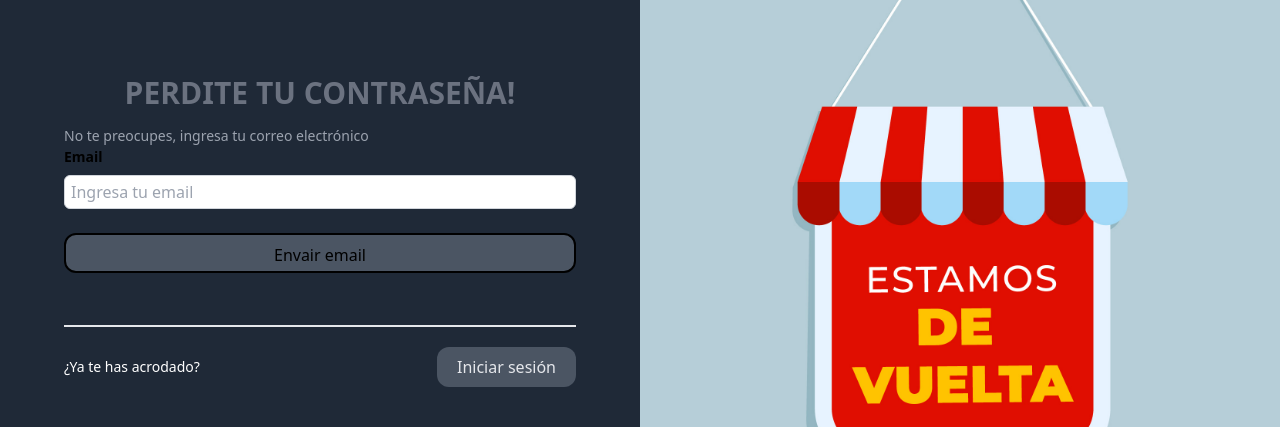
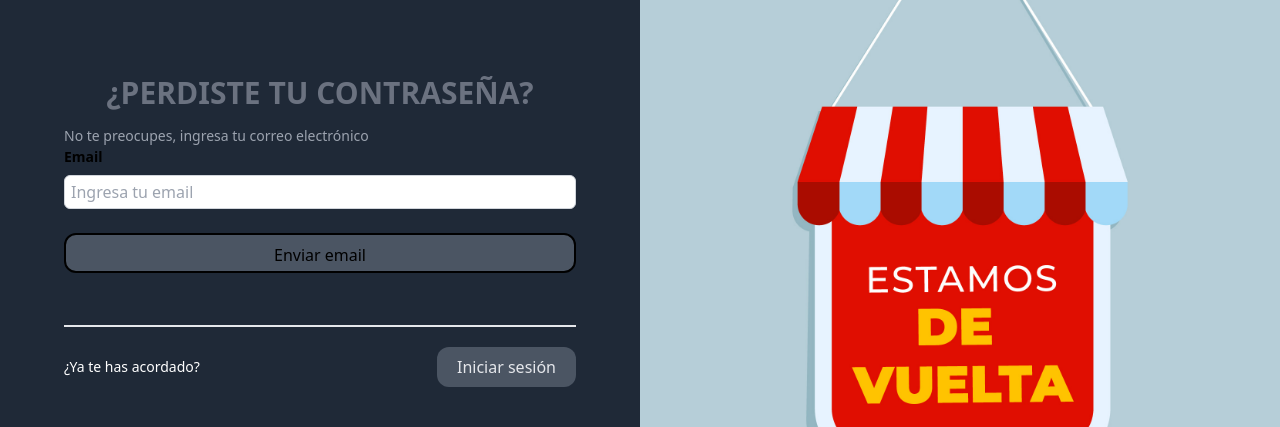
Before and after one commit to JoseEduardo23/Frontend, a React (Vite) app: page /forgot/id in a window 1280 px wide. Shown: the part 172-599 px from the top of the page. Built offline with nearby package versions, Linux system fonts and the light colour scheme.

Commit message:
Proyecto2

```diff
--- a/src/paginas/Forgot.jsx
+++ b/src/paginas/Forgot.jsx
@@ -6,9 +6,9 @@ import '../Estilos/Forgot.css'
 import React from 'react'
 
 export const Forgot = () => {
-
-    const [mail, setMail] = useState({})
+    const [mail, setMail] = useState({ email: '' }) // Inicializar con campo email
     const [isModalVisible, setIsModalVisible] = useState(false)
+    const [isLoading, setIsLoading] = useState(false) // Estado para carga
 
     const handleChange = (e) => {
         setMail({
@@ -17,15 +17,41 @@ export const Forgot = () => {
         })
     }
 
-    const handleSubmit = async (e) =>{
+    const handleSubmit = async (e) => {
         e.preventDefault()
+
+        // Validación básica del email
+        if (!mail.email || !/^[^\s@]+@[^\s@]+\.[^\s@]+$/.test(mail.email)) {
+            toast.error('Por favor ingresa un email válido')
+            return
+        }
+
+        setIsLoading(true)
         try {
             const url = `${import.meta.env.VITE_BACKEND_URL}api/usuario/recuperar-password`
-            const respuesta = await axios.post(url, mail)
-            setIsModalVisible(true)
+            const respuesta = await axios.post(url, { email: mail.email })
+
+            // Verificar respuesta exitosa
+            if (respuesta.status === 200) {
+                setIsModalVisible(true)
+                toast.success('Correo enviado exitosamente')
+            }
         } catch (error) {
-            console.log(error)
-            toast.error(error.response.data.msg)
+            console.error('Error completo:', error)
+
+            // Manejo detallado de errores
+            if (error.response) {
+                // El servidor respondió con un código de error
+                toast.error(error.response.data?.msg || 'Error al procesar la solicitud')
+            } else if (error.request) {
+                // La solicitud fue hecha pero no hubo respuesta
+                toast.error('No se recibió respuesta del servidor. Verifica tu conexión.')
+            } else {
+                // Error al configurar la solicitud
+                toast.error('Error al configurar la petición: ' + error.message)
+            }
+        } finally {
+            setIsLoading(false)
         }
     }
 
@@ -38,24 +64,38 @@ export const Forgot = () => {
             <ToastContainer />
             <div className="forgot-container">
                 <div className="forgot-form-container">
-                    <h1 className="forgot-heading">Perdite tu contraseña!</h1>
+                    <h1 className="forgot-heading">¿Perdiste tu contraseña?</h1>
                     <small className="forgot-subheading">No te preocupes, ingresa tu correo electrónico</small>
 
                     <form onSubmit={handleSubmit}>
                         <div className="mb-1">
                             <label className="mb-2 block text-sm font-semibold">Email</label>
-                            <input name="email" onChange={handleChange} type="email" placeholder="Ingresa tu email" className="forgot-input" />
+                            <input
+                                name="email"
+                                onChange={handleChange}
+                                type="email"
+                                value={mail.email}
+                                placeholder="Ingresa tu email"
+                                className="forgot-input"
+                                required
+                            />
                         </div>
 
                         <div className="mb-3">
-                            <button type="submit" className="forgot-button">Envair email</button>
+                            <button
+                                type="submit"
+                                className="forgot-button"
+                                disabled={isLoading}
+                            >
+                                {isLoading ? 'Enviando...' : 'Enviar email'}
+                            </button>
                         </div>
                     </form>
 
                     <div className="mt-5 text-xs border-b-2 py-4 "></div>
 
                     <div className="forgot-footer">
-                        <p className='msg'>¿Ya te has acrodado?</p>
+                        <p className='msg'>¿Ya te has acordado?</p>
                         <Link to="/login" className="forgot-login-link">Iniciar sesión</Link>
                     </div>
                 </div>
@@ -67,8 +107,8 @@ export const Forgot = () => {
             {isModalVisible && (
                 <div className="modal-overlay">
                     <div className="modal-container">
-                        <h2 className="modal-heading">Éxito!</h2>
-                        <p className="modal-message">El correo de ocnfirmación ha sido enviado a su correo electrónico revise.</p>
+                        <h2 className="modal-heading">¡Éxito!</h2>
+                        <p className="modal-message">El correo de confirmación ha sido enviado a tu dirección de correo electrónico.</p>
                         <button onClick={closeModal} className="modal-close-button">Cerrar</button>
                     </div>
                 </div>
```
